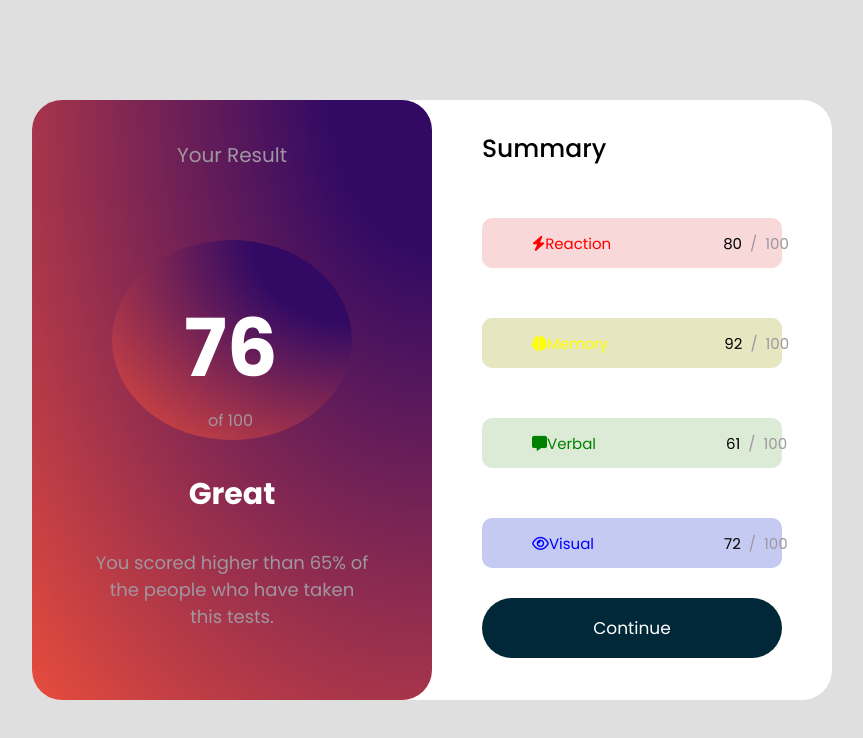
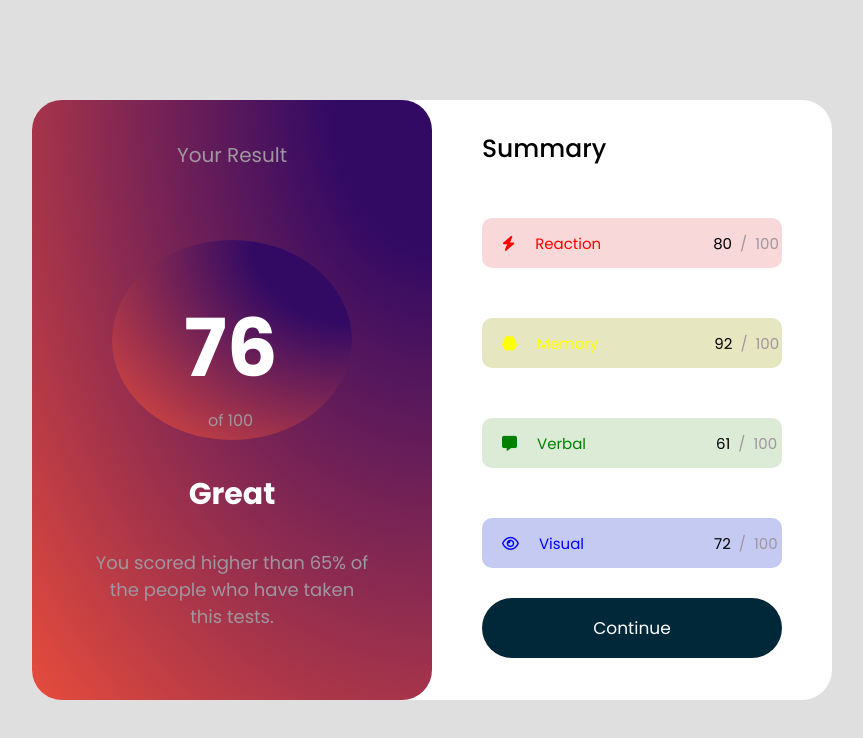
Before and after one commit to Skrr-skrr/trainingtest1, a plain HTML site: page index.html in a window 1280 px wide. Shown: the whole page, without its empty margins (208-1071 px from the left). Drawn offline with Linux system fonts and the light colour scheme.

Commit message:
second commit to trainingtest1 repository

```diff
--- a/css/style.css
+++ b/css/style.css
@@ -11,7 +11,6 @@ body {
   justify-content: center;
   align-items: center;
   min-height: 100vh;
-  transition: 1s;
   background: rgba(0, 0, 0, 0.125);
 }
 
@@ -93,8 +92,18 @@ body {
 
 /* right-side */
 
+.right-side .icons1 {
+  color: red;
+  margin-left: -30px;
+}
+
 .right-side .sums .p1 .p1-v {
   background: rgb(248, 216, 216);
+}
+
+.right-side .p1 .p1-v .p-name {
+  color: red;
+  padding-left: 20px;
 }
 
 .right-side .p1 .p1-v {
@@ -102,7 +111,6 @@ body {
   padding: 20px 50px;
   margin-top: 50px;
   margin-left: 50px;
-  color: red;
   position: relative;
   width: 300px;
   height: 50px;
@@ -118,12 +126,22 @@ body {
 .right-side .sums .p2 .p1-v {
   background: rgb(230, 230, 193);
 }
+
+.right-side .icons2 {
+  color: yellow;
+  margin-left: -30px;
+}
+
+.right-side .p2 .p1-v .p-name {
+  color: yellow;
+  padding-left: 20px;
+}
+
 .right-side .p2 .p1-v {
   font-size: 15px;
   padding: 20px 50px;
   margin-top: 50px;
   margin-left: 50px;
-  color: yellow;
   position: relative;
   width: 300px;
   height: 50px;
@@ -141,12 +159,21 @@ body {
   background: rgb(219, 235, 213);
 }
 
+.right-side .icons3 {
+  color: green;
+  margin-left: -30px;
+}
+
+.right-side .p3 .p1-v .p-name {
+  color: green;
+  padding-left: 20px;
+}
+
 .right-side .p3 .p1-v {
   font-size: 15px;
   padding: 20px 50px;
   margin-top: 50px;
   margin-left: 50px;
-  color: green;
   position: relative;
   width: 300px;
   height: 50px;
@@ -155,6 +182,7 @@ body {
   align-items: center;
   display: flex;
 }
+
 .right-side .p3 .p1-p {
   padding-left: 65%;
   color: #000;
@@ -168,12 +196,21 @@ body {
   background: rgb(196, 202, 242);
 }
 
+.right-side .icons4 {
+  color: blue;
+  margin-left: -30px;
+}
+
+.right-side .p4 .p1-v .p-name {
+  color: blue;
+  padding-left: 20px;
+}
+
 .right-side .p4 .p1-v {
   font-size: 15px;
   padding: 20px 50px;
   margin-top: 50px;
   margin-left: 50px;
-  color: blue;
   position: relative;
   width: 300px;
   height: 50px;
--- a/index.html
+++ b/index.html
@@ -36,31 +36,37 @@
               <div class="icons1">
                 <i class="fa-solid fa-bolt"></i>
               </div>
-              Reaction
+              <p class="p-name">Reaction</p>
               <p class="p1-p">80&nbsp;&nbsp;</p>
               <p class="p1-pp">/&nbsp;&nbsp;100</p>
             </div>
           </div>
           <div class="p2">
             <div class="p1-v">
-              <i class="fa-solid fa-brain"></i>
-              Memory
+              <div class="icons2">
+                <i class="fa-solid fa-brain"></i>
+              </div>
+              <p class="p-name">Memory</p>
               <p class="p1-p">92&nbsp;&nbsp;</p>
               <p class="p1-pp">/&nbsp;&nbsp;100</p>
             </div>
           </div>
           <div class="p3">
             <div class="p1-v">
-              <i class="fa-solid fa-message"></i>
-              Verbal
+              <div class="icons3">
+                <i class="fa-solid fa-message"></i>
+              </div>
+              <p class="p-name">Verbal</p>
               <p class="p1-p">61&nbsp;&nbsp;</p>
               <p class="p1-pp">/&nbsp;&nbsp;100</p>
             </div>
           </div>
           <div class="p4">
             <div class="p1-v">
-              <i class="fa-regular fa-eye"></i>
-              Visual
+              <div class="icons4">
+                <i class="fa-regular fa-eye"></i>
+              </div>
+              <p class="p-name">Visual</p>
               <p class="p1-p">72&nbsp;&nbsp;</p>
               <p class="p1-pp">/&nbsp;&nbsp;100</p>
             </div>
@@ -72,6 +78,6 @@
     </div>
   </body>
   <script>
-    alert("This is efactum assignment");
+    alert("This is ecfatum trainingtest1");
   </script>
 </html>
```
